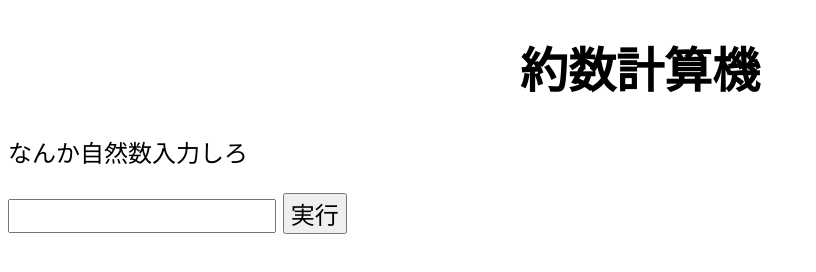
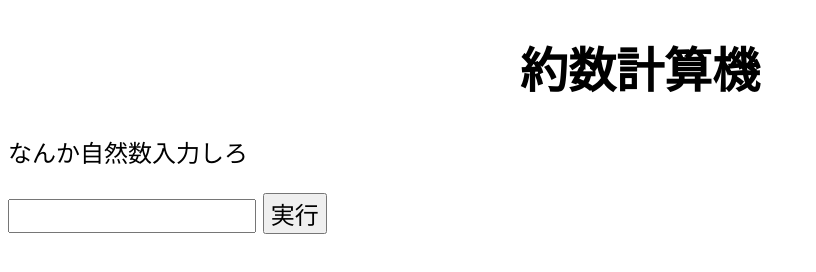
Before and after one commit to yamato18/-, a plain HTML site: page docs/index.html in a window 1280 px wide. Shown: the whole page, without its empty margins (0-816 px from the left). Drawn offline with Linux system fonts and the light colour scheme.

Commit message:
Add files via upload

```diff
--- a/docs/index.html
+++ b/docs/index.html
@@ -27,7 +27,7 @@
 				font-size: 24px;
 			}
 			#num{
-				width: 260px;
+				width: 240px;
 			}
 		</style>
 	</head>
```
Also changed, not shown: docs/manifest.json.
